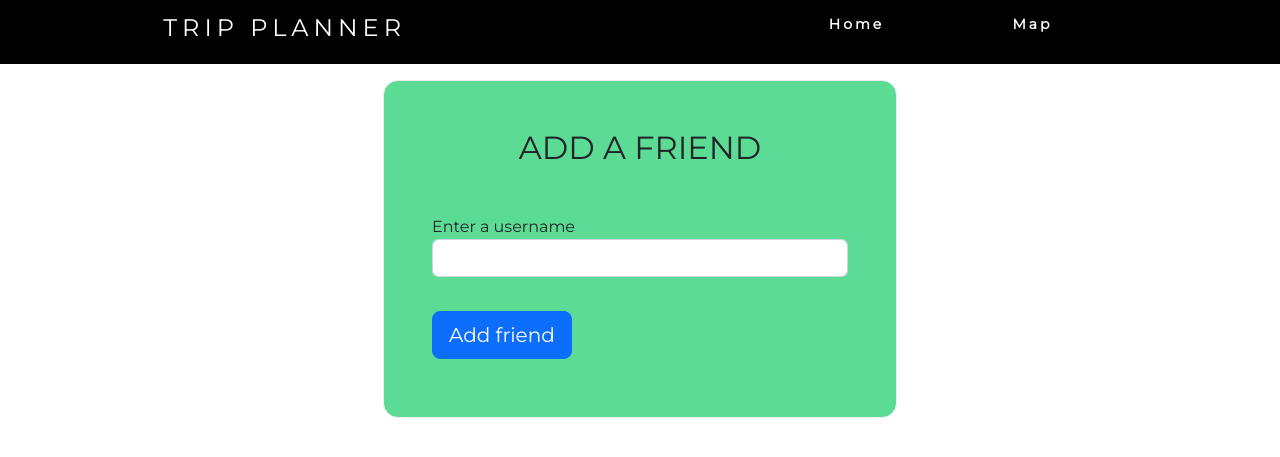
After one commit to jrichcodes/Website-Project-Code, a Flask app: page /friends in a window 1280 px wide. The commit adds this page. Shown: the top 457 px of the page. Run offline with Flask 2, Linux system fonts and the light colour scheme; a user stored in the database is signed in; data comes from the database, SQL or seed files in the repository; both versions use the stored data as it was after the commit; some libraries are stand-ins or nearby versions.

Commit message:
added friends functionallity

```diff
--- /dev/null
+++ b/project_template/website/templates/friends.html
@@ -0,0 +1,118 @@
+<!DOCTYPE html>
+<html>
+    <head>
+        <meta charset="utf-8">
+        <meta name="viewport" content="width=device-width, initial-scale=1" />
+        <title>Friends</title>
+
+        <!-- Bootstrap -->
+        <link href="https://cdn.jsdelivr.net/npm/bootstrap@5.2.1/dist/css/bootstrap.min.css" rel="stylesheet" integrity="sha384-iYQeCzEYFbKjA/T2uDLTpkwGzCiq6soy8tYaI1GyVh/UjpbCx/TYkiZhlZB6+fzT" crossorigin="anonymous">
+        <link rel="stylesheet" href="https://cdn.jsdelivr.net/npm/bootstrap-icons@1.9.1/font/bootstrap-icons.css" integrity="sha384-xeJqLiuOvjUBq3iGOjvSQSIlwrpqjSHXpduPd6rQpuiM3f5/ijby8pCsnbu5S81n" crossorigin="anonymous">
+
+        <!-- Custom Stylesheets -->
+        <link rel="stylesheet" href="../static/css/events.css">
+        <link rel="stylesheet" href="../static/css/navbar.css">
+
+        <!-- Fonts -->
+        <link rel="preconnect" href="https://fonts.googleapis.com">
+        <link rel="preconnect" href="https://fonts.gstatic.com" crossorigin>
+        <link href="https://fonts.googleapis.com/css2?family=Montserrat:ital,wght@0,400;1,700&display=swap" rel="stylesheet">
+        <link href="https://fonts.googleapis.com/css2?family=Ubuntu&display=swap" rel="stylesheet">
+        <!-- FontAwesome -->
+        <link rel="stylesheet" href="https://cdn.jsdelivr.net/npm/@fortawesome/fontawesome-free@6.1.2/css/fontawesome.min.css" integrity="sha384-X8QTME3FCg1DLb58++lPvsjbQoCT9bp3MsUU3grbIny/3ZwUJkRNO8NPW6zqzuW9" crossorigin="anonymous">
+
+    </head>
+    <body>
+        <nav>
+            <div class="navheading">
+                <h4>Trip Planner</h4>
+            </div>
+            <ul class="nav-links">
+                <li><a href="/">Home</a></li>
+                <li><a href="/map">Map</a></li>
+            </ul>
+        </nav>
+        {% if user.friended %}
+        <h1 align="center">My Friends</h1>
+        <hr>
+        <div class="container" style="margin: auto; background-color: black; border-radius: 25px">
+            <div class="row mx-auto" >
+                {% for friends in user.friended %}
+                    {% if friends.status == 0 %}
+                    <div class="card col-lg-2 col-sm-12">
+                        <a href="/friend/{{friends.id}}" class="button">
+                        <div class="card-body">
+                            <h5 class="{{friends.id}}"class="link card-title">{{getfriend(friends.friend2_id).username}}</p>
+                        </div>
+                    </a>
+                    </div>
+                    {% endif %}
+                {% endfor %}
+                </div>
+            </div>
+        </div>
+        <h1 align="center">Incoming Friend Requests</h1>
+        <hr>
+        <div class="container" style="margin: auto; background-color: black; border-radius: 25px">
+            <div class="row mx-auto" >
+                {% for friends in user.friended %}
+                    {% if friends.status == 1 %}
+                        <div class="card col-lg-2 col-sm-12">
+                            <a href="/friend/{{friends.id}}" class="button">
+                            <div class="card-body">
+                                <h5 class="{{friends.id}}"class="link card-title">{{getfriend(friends.friend2_id).username}}</p>
+                            </div>
+                        </a>
+                        </div>
+                    {% endif %}
+                {% endfor %}
+                </div>
+            </div>
+        </div>
+        <h1 align="center">Outgoing Friend Requests</h1>
+        <hr>
+        <div class="container" style="margin: auto; background-color: black; border-radius: 25px">
+            <div class="row mx-auto" >
+                {% for friends in user.friended %}
+                    {% if friends.status == 2 %}
+                    <div class="card col-lg-2 col-sm-12">
+                        <a href="/friend/{{friends.id}}" class="button">
+                        <div class="card-body">
+                            <h5 class="{{friends.id}}"class="link card-title">{{getfriend(friends.friend2_id).username}}</p>
+                        </div>
+                    </a>
+                    </div>
+                    {% endif %}
+                {% endfor %}
+                </div>
+            </div>
+        </div>
+        {% endif %}
+
+        <div class="mask d-flex align-items-center h-100">
+            <div class="container h-100">
+            <div class="row d-flex justify-content-center align-items-center h-100">
+                <div class="col-12 col-md-9 col-lg-7 col-xl-6">
+                <div class="card" style="border-radius: 15px; background-color: #5cdb95">
+                    <div class="card-body p-5">
+                    <h2 class="text-uppercase text-center mb-5">Add A Friend</h2>
+                    <form method="POST">
+                        <div class="form-outline mb-4">
+                        <label for="name">Enter a username</label>
+                        <input type="username" class="form-control" id="username" name="username"/>
+                        </div>
+                        <button name="Add_friend_button" value="Add Friend" type="submit" class="btn btn-primary btn-block btn-lg" style="margin: 10px 0">Add friend</button>
+                        </div>
+                    </form>
+                    </div>
+                </div>
+                </div>
+            </div>
+            </div>
+        </div>
+        <script src="https://code.jquery.com/jquery-3.3.1.slim.min.js" integrity="sha384-q8i/X+965DzO0rT7abK41JStQIAqVgRVzpbzo5smXKp4YfRvH+8abtTE1Pi6jizo" crossorigin="anonymous"></script>
+        <script src="https://cdn.jsdelivr.net/npm/popper.js@1.14.7/dist/umd/popper.min.js" integrity="sha384-UO2eT0CpHqdSJQ6hJty5KVphtPhzWj9WO1clHTMGa3JDZwrnQq4sF86dIHNDz0W1" crossorigin="anonymous"></script>
+        <script src="https://cdn.jsdelivr.net/npm/bootstrap@4.3.1/dist/js/bootstrap.min.js" integrity="sha384-JjSmVgyd0p3pXB1rRibZUAYoIIy6OrQ6VrjIEaFf/nJGzIxFDsf4x0xIM+B07jRM" crossorigin="anonymous"></script>
+        <script type="text/javascript" src="../static/js/index.js"></script>
+    </body>
+</html>
--- a/project_template/website/templates/home.html
+++ b/project_template/website/templates/home.html
@@ -42,6 +42,9 @@
                             </li>
                             <li class="navbar-item">
                                 <a class="nav-link" href="profile">Profile</a>
+                            </li>
+                            <li class="navbar-item">
+                                <a class="nav-link" href="friends">Friends</a>
                             </li>
                         </ul>
                     </div>
--- a/project_template/website/views.py
+++ b/project_template/website/views.py
@@ -3,13 +3,14 @@ from datetime import datetime
 from django.shortcuts import render
 from flask import Blueprint, render_template, request, flash, current_app as app, redirect, url_for, jsonify
 from flask_login import login_required, current_user
-from .models import Trip, User, gearItems, Menu
+from .models import Trip, User, gearItems, Menu, Friends
 from . import db
 import json, os
 from .read_trip_suggestions import get_json
 import folium
 from flask_sqlalchemy import SQLAlchemy
 from . import time_till
+from . import friendsfuncs
 import uuid
 
 views = Blueprint('views', __name__)
@@ -41,6 +42,44 @@ def events():
                 flash('Trip added!', category='success')
 
     return render_template("events.html", user=current_user, time_till=time_till.count_time)
+
+@views.route('friends', methods=['GET', 'POST'])
+@login_required
+def friends():
+    if request.method == 'POST':
+        if request.form['Add_friend_button'] == 'Add Friend':
+            username_in = request.form.get('username')
+            if len(username_in) < 1:
+                flash('Username is too short!', category='error')
+            else:
+                friend2 = User.query.filter_by(username = username_in).first()
+                if friend2:
+                    new_friends1 = Friends(friend1_id = current_user.id, friend2_id = friend2.id, status = 2)
+                    new_friends2 = Friends(friend2_id = current_user.id, friend1_id = friend2.id, status = 1)
+                    db.session.add(new_friends1)
+                    db.session.add(new_friends2)
+                    db.session.commit()
+                    new_friends1.partner_link = new_friends2.id
+                    new_friends2.partner_link = new_friends1.id
+                    db.session.commit()
+                else:
+                    flash('not found', category='error')
+
+    return render_template("friends.html", user=current_user, getfriend = friendsfuncs.getfriend)
+
+@views.route('/friend/<friendship_id>', methods=['GET', 'POST'])
+def friend(friendship_id):
+    friendship = Friends.query.filter_by(id = friendship_id).first()
+    friend2 = User.query.filter_by(id = friendship.friend2_id).first()
+
+    if request.method == 'POST':
+        if request.form['Friendship_Button'] == 'Accept':
+            friendsfuncs.acceptfriend(friendship_id)
+        elif request.form['Friendship_Button'] == 'Reject':
+            friendsfuncs.rejectfriend(friendship_id)
+            return redirect(url_for('views.friends'))
+
+    return render_template("friend.html", friendship = friendship, friend2 = friend2, time_till=time_till.count_time)
 
 @views.route('/map')
 def index():
```
Also changed, not shown: project_template/website/friendsfuncs.py (added, +22 -0 lines), project_template/website/models.py (+11 -0 lines), project_template/website/templates/friend.html (added, +76 -0 lines), project_template/website/database.db.
